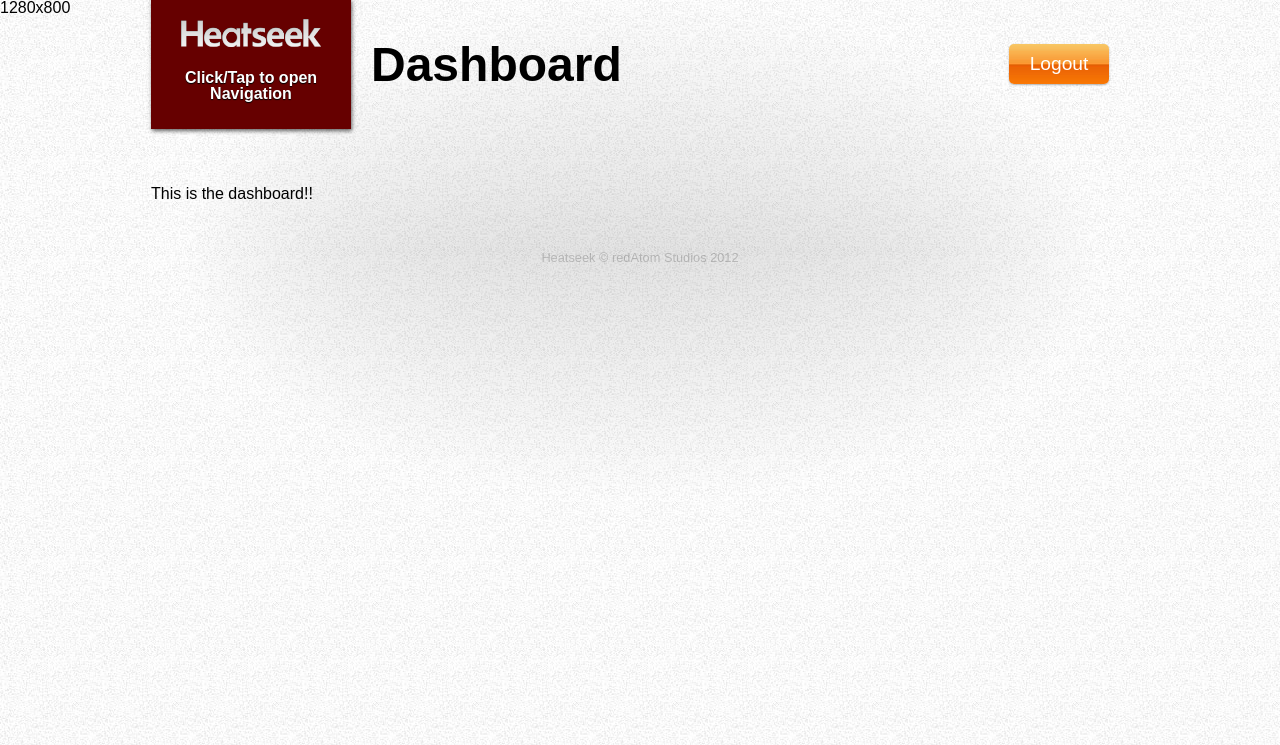
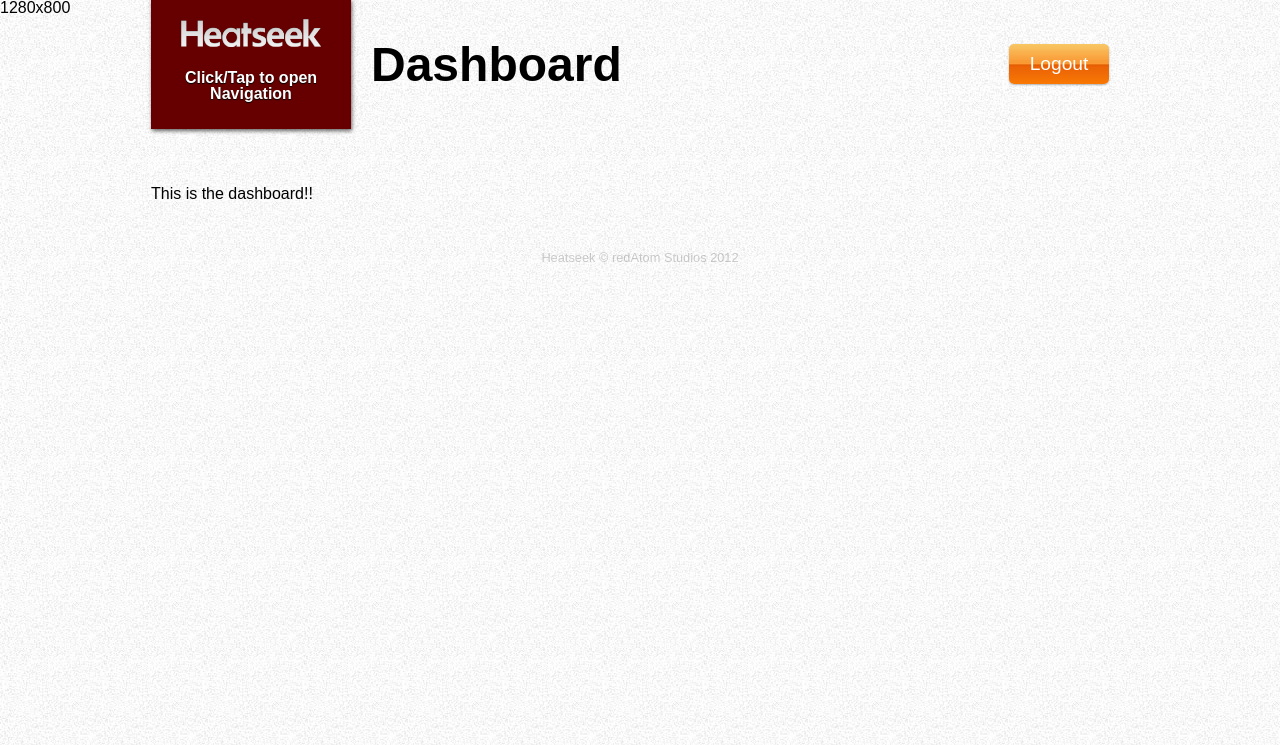
Before and after one commit to redatomstudios/fireguard, a CodeIgniter app: page /index.php/dashboard/index in a window 1280 px wide. Shown: the top 745 px of the page. Run offline with CodeIgniter, Linux system fonts and the light colour scheme.

Commit message:
blah....

```diff
--- a/CSS/main.css
+++ b/CSS/main.css
@@ -55,7 +55,6 @@ html {
 }
 
 body {
-	background: url('../Media/Graphics/BG_Gradient.png') center top no-repeat;
 	min-height: 505px;
 	font-family: Arial, Verdana, sans-serif;
 	font-size: 100%;
--- a/JS/h2o.js
+++ b/JS/h2o.js
@@ -50,7 +50,7 @@ jQuery(document).ready(function($){
 
 	// Diagnostic Code
 	$('body').append('<div id="diagConsole" style="position: absolute; top: 0; left: 0;"></div>');
-	$('#diagConsole').append('<div id="screenSize"></div>')
+	$('#diagConsole').append('<div id="screenSize"></div><div id="userAgent"></div>');
 	$('div#screenSize').html($(window).width() + 'x' + $(window).height());
 	$(window).resize(function(){
 		$('div#screenSize').html($(window).width() + 'x' + $(window).height());
--- a/application/views/homeView.php
+++ b/application/views/homeView.php
@@ -1,3 +1,8 @@
+<style>
+body {
+	background: url('Media/Graphics/BG_Gradient.png') center top no-repeat;
+}
+</style>
 <div id="splash" class="centered centerText">
 	<?php echo  img(array('src' => "Media/Branding/Logo.png", 'id' => "splashLogo", 'alt' => "Heatmap Personnel Management System", 'style' => 'max-width: 100%; min-width: 300px;')) ?>
 	<div class="overlayText" style="margin: 20px;">
```
